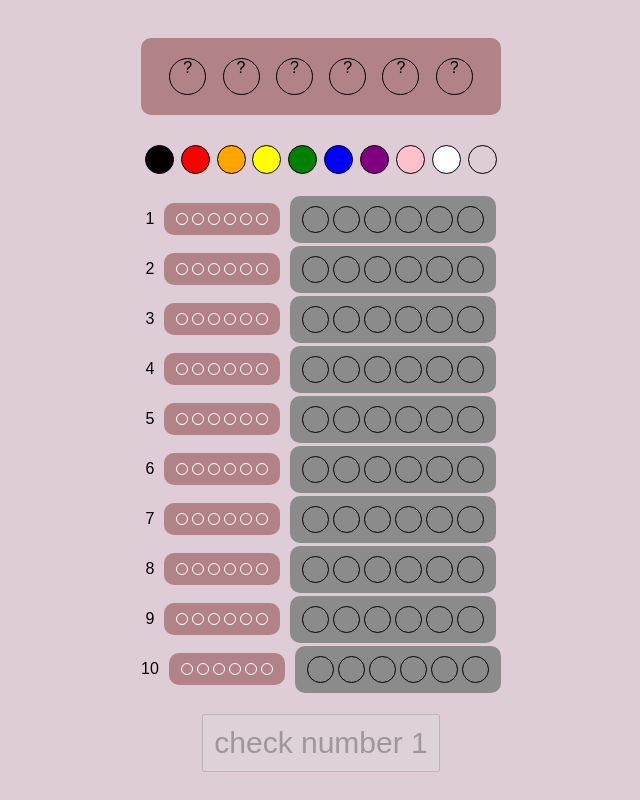
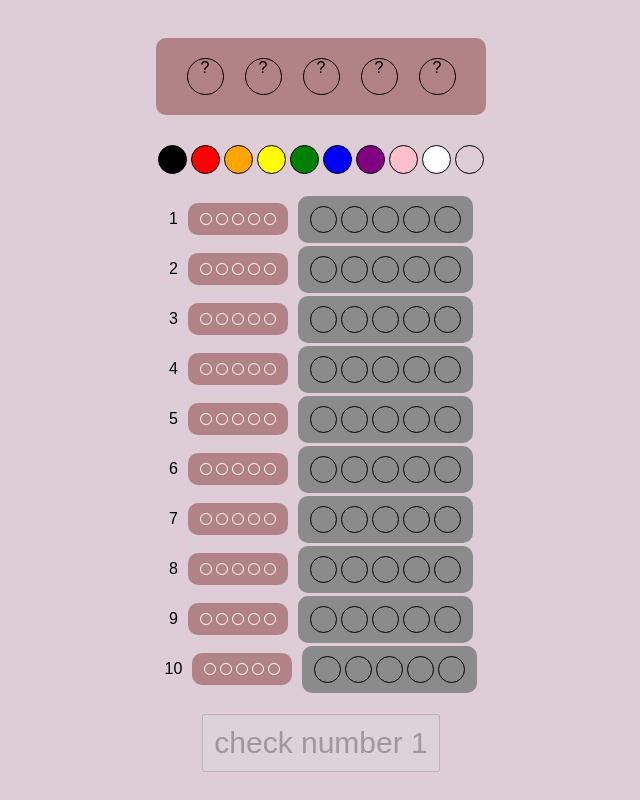
Before and after one commit to Mastermind-online/mastermind-web, an Angular app: page /one-player in a window 1280 px wide. Shown: the whole page, without its empty margins (319-959 px from the left). Built offline with nearby package versions, Linux system fonts and the light colour scheme.

Commit message:
changed number of colors for combination

```diff
--- a/src/app/components/attempt/attempt.component.html
+++ b/src/app/components/attempt/attempt.component.html
@@ -8,7 +8,6 @@
         <div class="clues-circle" [ngStyle]="{backgroundColor: clues[2]}"></div>
         <div class="clues-circle" [ngStyle]="{backgroundColor: clues[3]}"></div>
         <div class="clues-circle" [ngStyle]="{backgroundColor: clues[4]}"></div>
-        <div class="clues-circle" [ngStyle]="{backgroundColor: clues[5]}"></div>
     </div>
 
     <div class="attempt">
@@ -31,10 +30,5 @@
         <div id="{{colorArrays[4].name}}" class="circle color" [ngStyle]="{backgroundColor: colorArrays[4].value[0]}"
             cdkDropList [cdkDropListData]="colorArrays[4].value" cdkDropListConnectedTo="colorPool"
             (cdkDropListDropped)="drop($event)" cdkDropListOrientation="horizontal"></div>
-
-        <div id="{{colorArrays[5].name}}" class="circle color" [ngStyle]="{backgroundColor: colorArrays[5].value[0]}"
-            cdkDropList [cdkDropListData]="colorArrays[5].value" cdkDropListConnectedTo="colorPool"
-            (cdkDropListDropped)="drop($event)" cdkDropListOrientation="horizontal"></div>
-
     </div>
 </div>
--- a/src/app/components/attempt/attempt.component.ts
+++ b/src/app/components/attempt/attempt.component.ts
@@ -1,5 +1,6 @@
 import { CdkDragDrop, copyArrayItem, moveItemInArray } from '@angular/cdk/drag-drop';
 import { Component, Input, OnInit, Output, EventEmitter } from '@angular/core';
+import { COMBINATION_NUMBER } from 'src/app/constants/combination-number';
 
 @Component({
   selector: 'app-attempt',
@@ -20,7 +21,7 @@ export class AttemptComponent implements OnInit {
   private createColorArrays() {
     const prefix = 'color' + this.attemptNumber;
 
-    for (let i = 0; i < 6; i++) {
+    for (let i = 0; i < COMBINATION_NUMBER; i++) {
       const colorArrayName = prefix + i;
       this.colorArrays.push( {name: colorArrayName, value: ['transparent']});
     }
--- a/src/app/components/one-player/one-player.component.html
+++ b/src/app/components/one-player/one-player.component.html
@@ -1,6 +1,5 @@
 <!-- SECRET COMBINATION -->
 <div class="combination">
-    <div class="circle circle-combination">?</div>
     <div class="circle circle-combination">?</div>
     <div class="circle circle-combination">?</div>
     <div class="circle circle-combination">?</div>
--- a/src/app/components/one-player/one-player.component.ts
+++ b/src/app/components/one-player/one-player.component.ts
@@ -3,6 +3,7 @@ import { Component, OnInit, Output, QueryList, ViewChild, ViewChildren } from '@
 import { COLORS } from 'src/app/constants/colors';
 import { DROP_LIST_CONNECTED } from 'src/app/constants/drop-list-connected-to';
 import { AttemptComponent } from '../attempt/attempt.component';
+import { COMBINATION_NUMBER } from 'src/app/constants/combination-number';
 
 @Component({
   selector: 'app-one-player',
@@ -24,7 +25,7 @@ export class OnePlayerComponent implements OnInit {
   }
 
   private createSecretCombination() {
-    for (let index = 0; this.secretCombination.length < 6; index++) {
+    for (let index = 0; this.secretCombination.length < COMBINATION_NUMBER; index++) {
       const randomItem = this.colorPool[Math.floor(Math.random() * 10)];
 
       if (!this.secretCombination.includes(randomItem)) {
--- /dev/null
+++ b/src/app/constants/combination-number.ts
@@ -0,0 +1 @@
+export const COMBINATION_NUMBER = 5;
```
